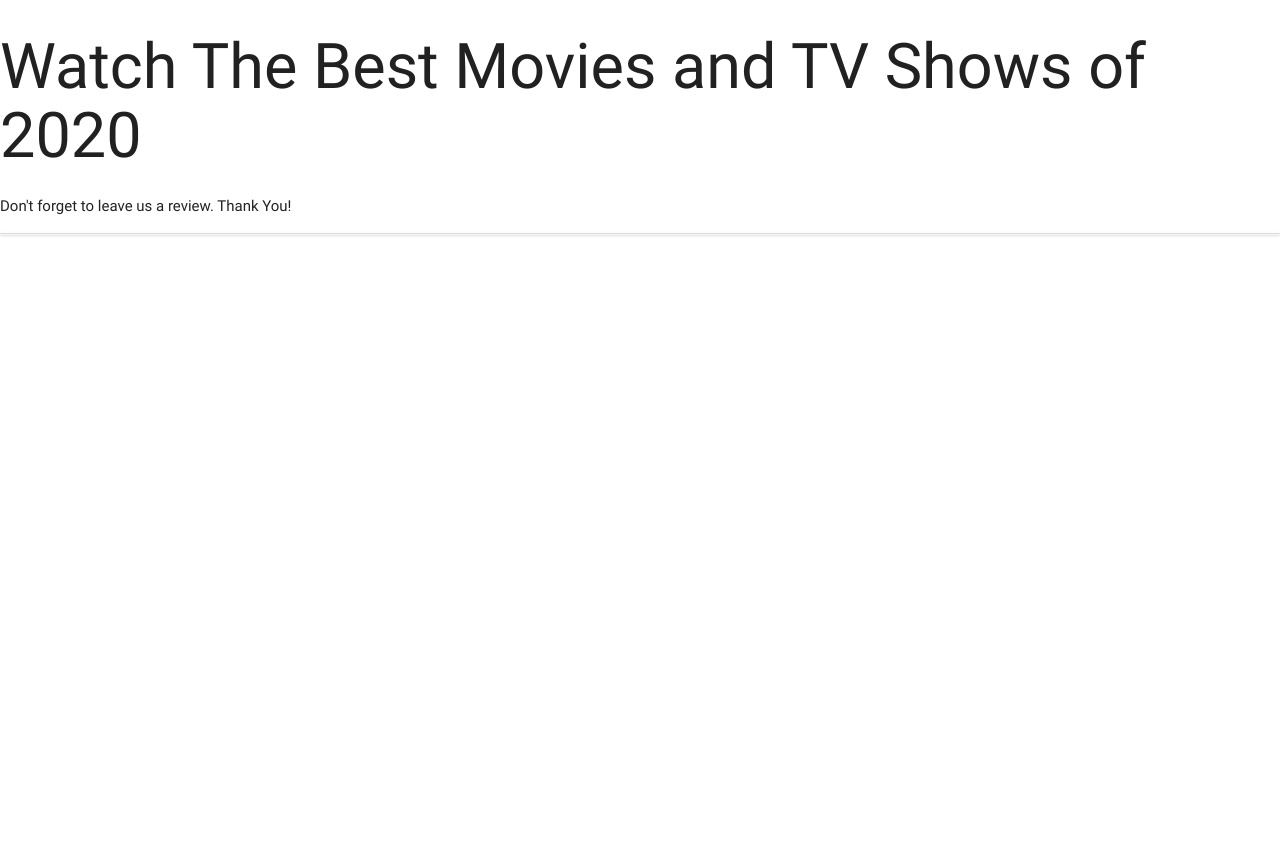
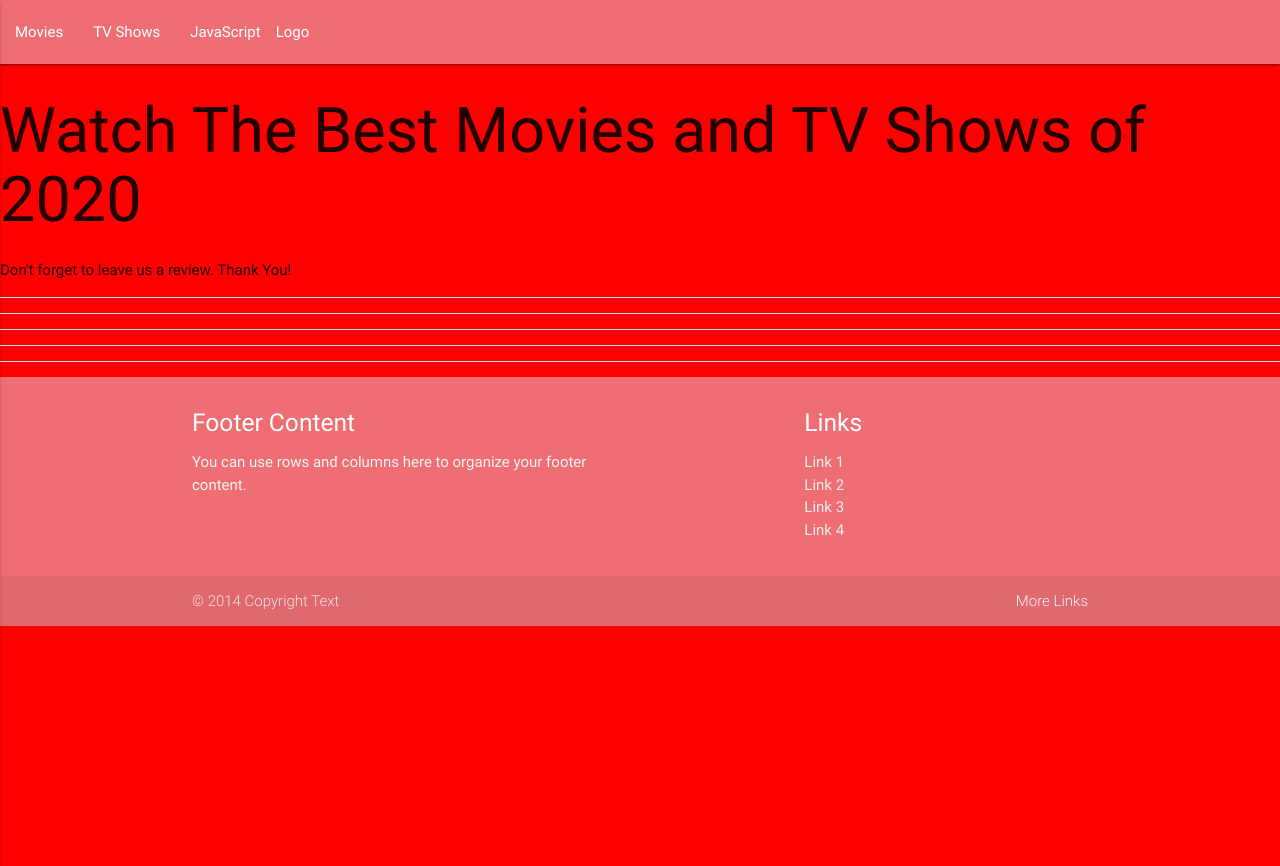
Before and after one commit to likibikangben/Data-centric-milestone-project, a Flask app: page / in a window 1280 px wide. Shown: the top 866 px of the page. Run offline with Flask 2, Linux system fonts and the light colour scheme; data that the repository does not hold is empty; some libraries are stand-ins or nearby versions.

Commit message:
Added static file and modified base.html and tasks.html

```diff
--- /dev/null
+++ b/static/css/style.css
@@ -0,0 +1,3 @@
+body {
+    background-color: red;
+}
--- a/templates/base.html
+++ b/templates/base.html
@@ -6,27 +6,73 @@
     <link href="https://fonts.googleapis.com/icon?family=Material+Icons"
       rel="stylesheet">
     <link rel="stylesheet" href="https://cdnjs.cloudflare.com/ajax/libs/materialize/0.100.2/css/materialize.min.css">
+    <link rel="stylesheet" href="{{url_for('static', filename='css/style.css')}}" type="text/css">
 
     <title>MUST WATCH MOVIES & TV SHOWS</title>
 </head>
 <body>
+
+    <header>
+    <nav>
+    <div class="nav-wrapper">
+      <a href="{{url_for('base.html')}} class="brand-logo right">Logo</a>
+      <a href="#" data-activates="mobile-demo" class="button-collapse"><i class="material-icons">menu</i></a>
+      <ul id="nav-mobile" class="left hide-on-med-and-down">
+        <li><a href="tasks.html">Movies</a></li>
+        <li><a href="tv.html">TV Shows</a></li>
+        <li><a href="collapsible.html">JavaScript</a></li>
+      </ul>
+      <ul class="side-nav" id="mobile-demo">
+        <li><a href="tasks.html">Movies</a></li>
+        <li><a href="tv.html">TV Shows</a></li>
+        <li><a href="collapsible.html">JavaScript</a></li>
+      </ul>
+    </div>
+   </nav>
+    </header>
+
     <h1>Watch The Best Movies and TV Shows of 2020</h1>
     <p>Don't forget to leave us a review. Thank You!</p>
     {% block content %}
     {% endblock %}
+
+    <footer class="page-footer">
+          <div class="container">
+            <div class="row">
+              <div class="col l6 s12">
+                <h5 class="white-text">Footer Content</h5>
+                <p class="grey-text text-lighten-4">You can use rows and columns here to organize your footer content.</p>
+              </div>
+              <div class="col l4 offset-l2 s12">
+                <h5 class="white-text">Links</h5>
+                <ul>
+                  <li><a class="grey-text text-lighten-3" href="#!">Link 1</a></li>
+                  <li><a class="grey-text text-lighten-3" href="#!">Link 2</a></li>
+                  <li><a class="grey-text text-lighten-3" href="#!">Link 3</a></li>
+                  <li><a class="grey-text text-lighten-3" href="#!">Link 4</a></li>
+                </ul>
+              </div>
+            </div>
+          </div>
+          <div class="footer-copyright">
+            <div class="container">
+            © 2014 Copyright Text
+            <a class="grey-text text-lighten-4 right" href="#!">More Links</a>
+            </div>
+          </div>
+        </footer>
+
     <script src="https://cdnjs.cloudflare.com/ajax/libs/jquery/3.2.1/jquery.min.js"></script>
     <script src="https://cdnjs.cloudflare.com/ajax/libs/materialize/0.100.2/js/materialize.min.js"></script>
 
     <script type="text/javascript">
     $(document).ready(function(){
     $('.collapsible').collapsible();
-    });
-
-    $(document).ready(function(){
     $('.materialboxed').materialbox();
+    $('.button-collapse').sideNav();
      });
 
-  </script>
+    </script>
 
 </body>
 </html>
--- a/templates/tasks.html
+++ b/templates/tasks.html
@@ -1,6 +1,4 @@
 {% extends 'base.html' %} {% block content %}
-
-
 
  <ul class="collapsible" data-collapsible="accordion">
 
@@ -9,29 +7,50 @@
       <div class="collapsible-header"><i class="material-icons">keyboard_arrow_down</i><strong>{{movies.title}}</strong> - {{movies.award}}</div>
       <div class="collapsible-body"><span>Greed and class discrimination threaten the newly formed symbiotic relationship between the wealthy Park family and the destitute Kim clan. Written and directed by Bong Joon Ho. Starring Kang-ho, Sun-kyun Lee and Yeo-jeong Jo <a href="https://www.imdb.com/title/tt6751668/?ref_=ev_nom" target="_blank">IMDb.</a></span></div>
     </li>
+    {% endfor %}
+ </ul>
 
+
+ <ul class="collapsible" data-collapsible="accordion">
+     {% for movies in blog %}
     <li>
       <div class="collapsible-header"><i class="material-icons">keyboard_arrow_down</i><strong>{{movies.title1}}</strong> - {{movies.award1}}</div>
       <div class="collapsible-body"><span>A faded television actor and his stunt double strive to achieve fame and success in the final years of Hollywood's Golden Age in 1969 Los Angeles. Written and directed by Quentin Tarantino. Starring Leonardo DiCaprio, Brad Pitt and Margot Robbie <a href="https://www.imdb.com/title/tt7131622/?ref_=ev_nom" target="_blank">IMDb.</a>
       </span>
       </div>
     </li>
+    {% endfor %}
+ </ul>
 
+
+ <ul class="collapsible" data-collapsible="accordion">
+     {% for movies in blog %}
     <li>
       <div class="collapsible-header"><i class="material-icons">keyboard_arrow_down</i><strong>{{movies.title2}}</strong> - {{movies.award2}}</div>
       <div class="collapsible-body"><span>In Gotham City, mentally troubled comedian Arthur Fleck is disregarded and mistreated by society. He then embarks on a downward spiral of revolution and bloody crime. This path brings him face-to-face with his alter-ego: the Joker. Written and directed by Todd Phillips. Starring Joaquin Phoenix, Robert De Niro and Zazie Beetz <a href="https://www.imdb.com/title/tt7286456/?ref_=ev_nom" target="_blank">IMDb.</a></span></div>
     </li>
+    {% endfor %}
+ </ul>
 
+
+ <ul class="collapsible" data-collapsible="accordion">
+    {% for movies in blog %}
      <li>
       <div class="collapsible-header"><i class="material-icons">keyboard_arrow_down</i><strong>{{movies.title3}}</strong> - {{movies.award3}}</div>
       <div class="collapsible-body"><span>Jo March reflects back and forth on her life, telling the beloved story of the March sisters - four young women, each determined to live life on her own terms. Written and directed by Greta Gerwig. Starring Saoirse Ronan, Emma Watson and Florence Pugh <a href="https://www.imdb.com/title/tt3281548/?ref_=ev_nom" target="_blank">IMDb.</a></span></div>
     </li>
+    {% endfor %}
+ </ul>
 
+
+ <ul class="collapsible" data-collapsible="accordion">
+     {% for movies in blog %}
      <li>
       <div class="collapsible-header"><i class="material-icons">keyboard_arrow_down</i><strong>{{movies.title4}}</strong> - {{movies.award4}}</div>
       <div class="collapsible-body"><span>American car designer Carroll Shelby and driver Ken Miles battle corporate interference and the laws of physics to build a revolutionary race car for Ford in order to defeat Ferrari at the 24 Hours of Le Mans in 1966. Written by Jez Butterworth and John-Henry Butterworth. Directed by James Mangold. Starring Matt Demon, Christian Bale and Jon Bernthal <a href="https://www.imdb.com/title/tt1950186/?ref_=ev_nom" target="_blank">IMDb.</a></span></div>
     </li>
+    {% endfor %}
   </ul>
 
-    {% endfor %}
+
 {% endblock %}
```
